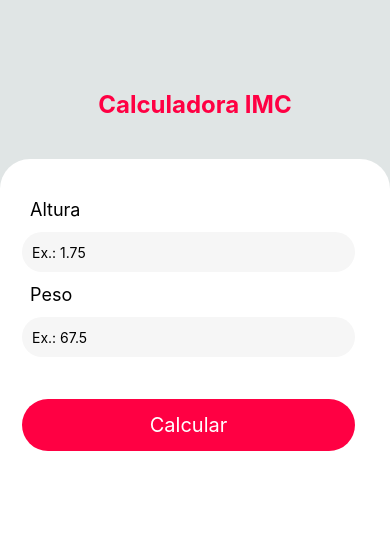
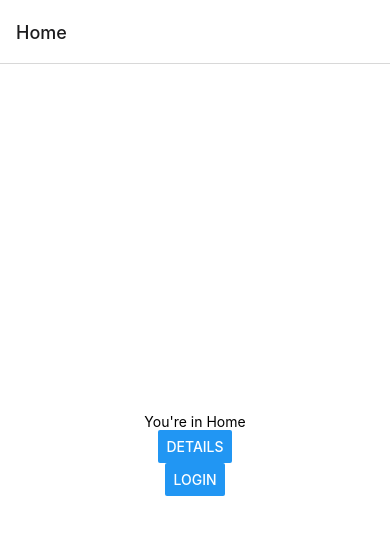
Before and after one commit to ruansilva149/aulaspam, a React Native app: screen /Home in a window 390 px wide. Shown: the top 534 px of the page. Built offline with nearby package versions, Linux system fonts and the light colour scheme.

Commit message:
login screen com defeito

```diff
--- a/App.js
+++ b/App.js
@@ -6,28 +6,36 @@ import { NavigationContainer } from '@react-navigation/native';
 import { createNativeStackNavigator } from '@react-navigation/native-stack';
 import HomeScreen from './src/screens/HomeScreen';
 import DetailsScreen from './src/screens/DetailsScreen';
+import LoginScreen from './src/screens/LoginScreen';
 
 const Stack = createNativeStackNavigator();
 
 export default function App() {
   return (
-    // <NavigationContainer>
-    //   <Stack.Navigator>
-    //     <Stack.Screen
-    //       name='Home'
-    //       component={HomeScreen}
-    //     />
-    //     <Stack.Screen
-    //       name='Detalhes'
-    //       component={DetailsScreen}
-    //     />
-    //   </Stack.Navigator>
-    // </NavigationContainer>
+    <>
+    <NavigationContainer>
+      <Stack.Navigator>
+      <Stack.Screen
+          name='Home'
+          component={HomeScreen}
+          />
+        <Stack.Screen
+          name='Login'
+          component={LoginScreen}
+        />
+        <Stack.Screen
+          name='Detalhes'
+          component={DetailsScreen}
+        />
+      </Stack.Navigator>
+    </NavigationContainer>
 
-    <View style={styles.container}>
+    {/* <View style={styles.container}>
       <Title/>
       <Form/>
-    </View>
+    </View> */}
+
+  </>
   );
 }
 
--- a/src/screens/HomeScreen.js
+++ b/src/screens/HomeScreen.js
@@ -7,6 +7,10 @@ const HomeScreen = ({navigation}) => {
             <Button
                 title='Details'
                 onPress={() => navigation.navigate('Detalhes')}
+            />
+            <Button
+                title='Login'
+                onPress={() => navigation.navigate('Login')}
             />
         </View>
     );
--- /dev/null
+++ b/src/screens/LoginScreen.js
@@ -0,0 +1,55 @@
+import useState from "react";
+import {Text, TextInput, View, StyleSheet, Title} from 'react-native';
+
+const LoginScreen = () => {
+  const [email, setEmail] = useState('');
+  const [password, setPassword] = useState('');
+
+  return (
+
+    <View style={styles.container}>
+      <Title style={styles.titleStyle}>Login</Title>
+      <TextInput
+          style={styles.inputStyle}
+          placeholder="Insira aqui seu e-mail"
+          keyboardType='email-address'
+          onChangeText={setEmail}
+          value={email}
+      />
+      <TextInput
+          style={styles.inputStyle}
+          placeholder="Insira aqui sua senha"
+          keyboardType='text'
+          onChangeText={setPassword}
+          value={password}
+      />
+      <Text>
+          ijnunuin
+      </Text>
+    </View>
+  )
+};
+
+export default LoginScreen;
+
+const styles = StyleSheet.create({
+  container: {
+    flex: 1,
+    justifyContent: 'center',
+    alignItems: 'center',
+    backgroundColor: '#fff'
+  },
+  inputStyle: {
+    width: '80%',
+    height: 50,
+    marginVertical: 10,
+    padding: 10,
+    borderWidth: 1,
+    borderRadius: 10
+  },
+  titleStyle: {
+    fontSize: 24,
+    fontWeight: 'bold',
+    marginBottom: 20
+  }
+});
```
